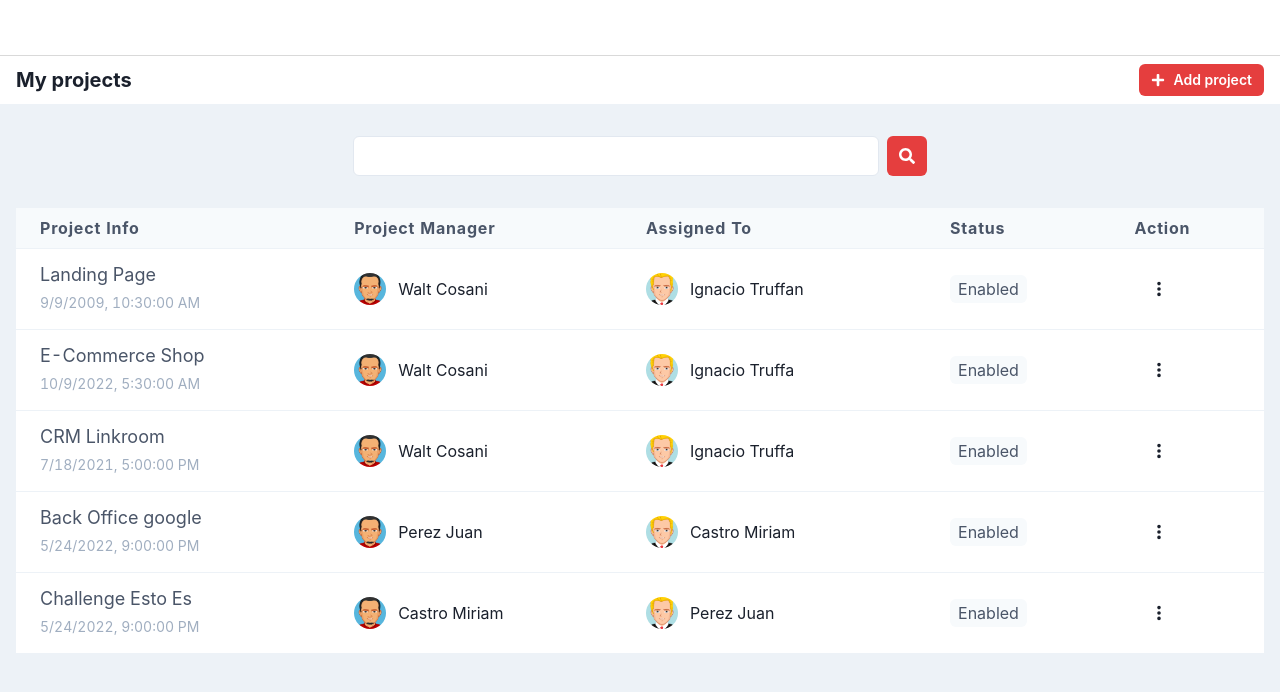
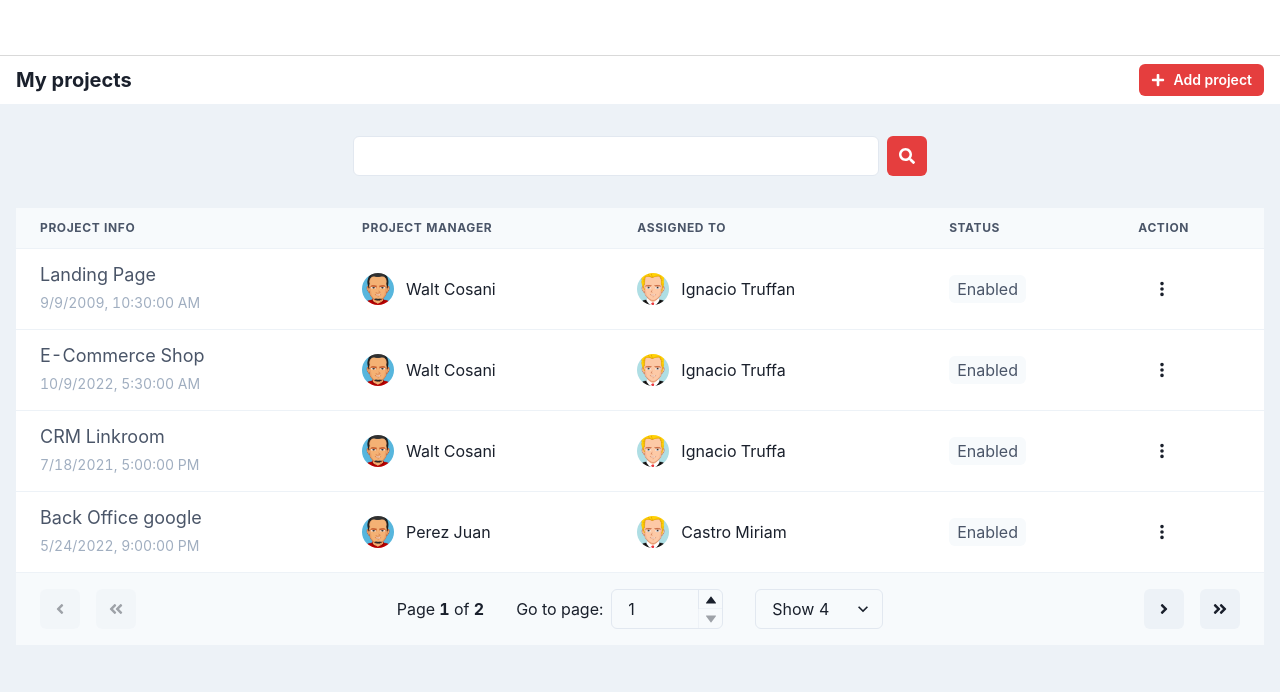
Before and after one commit to fom78/project-management, a React (Create React App) app: page / in a window 1280 px wide. Shown: the top 692 px of the page. Built offline with nearby package versions, Linux system fonts and the light colour scheme.

Commit message:
add pagination

```diff
--- a/src/components/project/List.js
+++ b/src/components/project/List.js
@@ -19,6 +19,7 @@ export default function List () {
             <Card {...project} key={project.id} />
           ))}
         </Box>
+        {/* <Table projects={filterProjects} /> */}
         <Table projects={filterProjects} />
       </Container>
     </div>
--- a/src/components/project/Table.js
+++ b/src/components/project/Table.js
@@ -1,34 +1,270 @@
-import { Box, Table as TableChakra, Tbody, Th, Thead, Tr } from '@chakra-ui/react'
-import React from 'react'
-import ProjectRow from './Row'
+import { useMemo } from 'react'
+import { useTable, usePagination } from 'react-table'
+import profile from 'assets/images/avatar01.png'
+import profile2 from 'assets/images/avatar02.png'
+import {
+  Table as TableChakra,
+  Thead,
+  Tbody,
+  Tr,
+  Th,
+  Td,
+  Flex,
+  IconButton,
+  Text,
+  Tooltip,
+  Select,
+  NumberInput,
+  NumberInputField,
+  NumberInputStepper,
+  NumberIncrementStepper,
+  NumberDecrementStepper,
+  // chakra,
+  VStack,
+  HStack,
+  Avatar,
+  Tfoot
+} from '@chakra-ui/react'
 
-const tableHeads = [
-  'Project info',
-  'Project Manager',
-  'Assigned to',
-  'Status',
-  'Action'
-]
+import {
+  FaAngleDoubleLeft,
+  FaAngleDoubleRight,
+  FaAngleLeft,
+  FaAngleRight
+  // FaAngleDown,
+  // FaAngleUp
+} from 'react-icons/fa'
+import ActionsMenu from './ActionsMenu'
 
-export default function Table ({ projects }) {
+function CustomTable ({ columns, data }) {
+  // Use the state and functions returned from useTable to build your UI
+  const {
+    getTableProps,
+    getTableBodyProps,
+    headerGroups,
+    prepareRow,
+    page, // Instead of using 'rows', we'll use page,
+    // which has only the rows for the active page
+
+    // The rest of these things are super handy, too ;)
+    canPreviousPage,
+    canNextPage,
+    pageOptions,
+    pageCount,
+    gotoPage,
+    nextPage,
+    previousPage,
+    setPageSize,
+    state: { pageIndex, pageSize }
+  } = useTable(
+    {
+      columns,
+      data,
+      initialState: { pageIndex: 0, pageSize: 4 }
+    },
+    usePagination
+  )
+
+  // Render the UI for your table
   return (
-    <Box display={{ md: 'block', base: 'none' }}>
-      <TableChakra>
+    <>
+      <TableChakra {...getTableProps()}>
         <Thead bgColor='gray.50' py={4}>
+          {headerGroups.map((headerGroup, i) => (
+            <Tr key={i} {...headerGroup.getHeaderGroupProps()}>
+              {headerGroup.headers.map((column, i) => (
+                <Th key={i} {...column.getHeaderProps()}>{column.render('Header')}</Th>
+              ))}
+            </Tr>
+          ))}
+        </Thead>
+
+        <Tbody {...getTableBodyProps()}>
+          {page.map((row, i) => {
+            prepareRow(row)
+            return (
+              <Tr key={i} bgColor='white' {...row.getRowProps()}>
+                {row.cells.map((cell, i) => {
+                  return (
+                    <Td key={i} {...cell.getCellProps()}>{cell.render('Cell')}</Td>
+                  )
+                })}
+              </Tr>
+            )
+          })}
+        </Tbody>
+        <Tfoot bgColor='gray.50'>
           <Tr>
-            {tableHeads.map((head, index) => (
-              <Th key={index} textTransform='capitalize' fontSize='md'>
-                {head}
-              </Th>
-            ))}
+            <Td colSpan={5}>
+              <Flex bgColor='gray.50' justifyContent='space-between' alignItems='center'>
+                <Flex>
+                  <Tooltip label='First Page'>
+                    <IconButton
+                      onClick={() => gotoPage(0)}
+                      isDisabled={!canPreviousPage}
+                      icon={<FaAngleLeft h={3} w={3} />}
+                      mr={4}
+                    />
+                  </Tooltip>
+                  <Tooltip label='Previous Page'>
+                    <IconButton
+                      onClick={previousPage}
+                      isDisabled={!canPreviousPage}
+                      icon={<FaAngleDoubleLeft h={6} w={6} />}
+                    />
+                  </Tooltip>
+                </Flex>
+
+                <Flex alignItems='center'>
+                  <Text flexShrink='0' mr={8}>
+                    Page{' '}
+                    <Text fontWeight='bold' as='span'>
+                      {pageIndex + 1}
+                    </Text>{' '}
+                    of{' '}
+                    <Text fontWeight='bold' as='span'>
+                      {pageOptions.length}
+                    </Text>
+                  </Text>
+                  <Text flexShrink='0'>Go to page:</Text>{' '}
+                  <NumberInput
+                    ml={2}
+                    mr={8}
+                    w={28}
+                    min={1}
+                    max={pageOptions.length}
+                    onChange={(value) => {
+                      const page = value ? value - 1 : 0
+                      gotoPage(page)
+                    }}
+                    defaultValue={pageIndex + 1}
+                  >
+                    <NumberInputField />
+                    <NumberInputStepper>
+                      <NumberIncrementStepper />
+                      <NumberDecrementStepper />
+                    </NumberInputStepper>
+                  </NumberInput>
+                  <Select
+                    w={32}
+                    value={pageSize}
+                    onChange={(e) => {
+                      setPageSize(Number(e.target.value))
+                    }}
+                  >
+                    {[4, 6, 10].map((pageSize) => (
+                      <option key={pageSize} value={pageSize}>
+                        Show {pageSize}
+                      </option>
+                    ))}
+                  </Select>
+                </Flex>
+
+                <Flex>
+                  <Tooltip label='Next Page'>
+                    <IconButton
+                      onClick={nextPage}
+                      isDisabled={!canNextPage}
+                      icon={<FaAngleRight h={6} w={6} />}
+                    />
+                  </Tooltip>
+                  <Tooltip label='Last Page'>
+                    <IconButton
+                      onClick={() => gotoPage(pageCount - 1)}
+                      isDisabled={!canNextPage}
+                      icon={<FaAngleDoubleRight h={3} w={3} />}
+                      ml={4}
+                    />
+                  </Tooltip>
+                </Flex>
+              </Flex>
+            </Td>
           </Tr>
-        </Thead>
-        <Tbody>
-          {projects.map((project) => (
-            <ProjectRow {...project} key={project.id} />
-          ))}
-        </Tbody>
+        </Tfoot>
       </TableChakra>
-    </Box>
+
+    </>
   )
 }
+
+function Table ({ projects }) {
+  const columns = useMemo(
+    () => [
+      {
+        Header: 'Project info',
+        accessor: 'projectInfo'
+      },
+      {
+        Header: 'Project Manager',
+        accessor: 'projectManager'
+      },
+
+      {
+        Header: 'Assigned to',
+        accessor: 'assignedTo'
+      },
+      {
+        Header: 'Status',
+        accessor: 'status'
+      },
+      {
+        Header: 'Action',
+        accessor: 'action'
+      }
+    ],
+    []
+  )
+
+  const data = useMemo(
+    () => projects.map(p => {
+      const customDate = new Date(p.creationDate)
+
+      return ({
+        projectInfo: (
+          <VStack alignItems='start'>
+            <Text fontSize='lg' color='gray.600'>
+              {p.projectName}
+            </Text>
+            <Text fontSize='sm' color='gray.400'>
+              {customDate.toLocaleString('en-US')}
+            </Text>
+          </VStack>
+        ),
+        projectManager: (
+          <HStack alignItems='center'>
+            <Avatar size='sm' name='profile image' src={profile2} mr={1} />
+            <Text> {p.projectManager}</Text>
+          </HStack>
+        ),
+        assignedTo: (
+          <HStack alignItems='center'>
+            <Avatar size='sm' name='profile image' src={profile} mr={1} />
+            <Text>{p.assignedTo}</Text>
+          </HStack>
+        ),
+        status: (
+          <Text
+            bgColor='gray.50'
+            display='block'
+            width='min-content'
+            textTransform='capitalize'
+            color='gray.600'
+            borderRadius='md'
+            py={1}
+            px={2}
+          >
+            {p.status}
+          </Text>
+        ),
+        action: (
+          <ActionsMenu id={p.id} />
+        )
+      })
+    }
+    ),
+    [projects]
+  )
+  return <CustomTable columns={columns} data={data} />
+}
+
+export default Table
```
